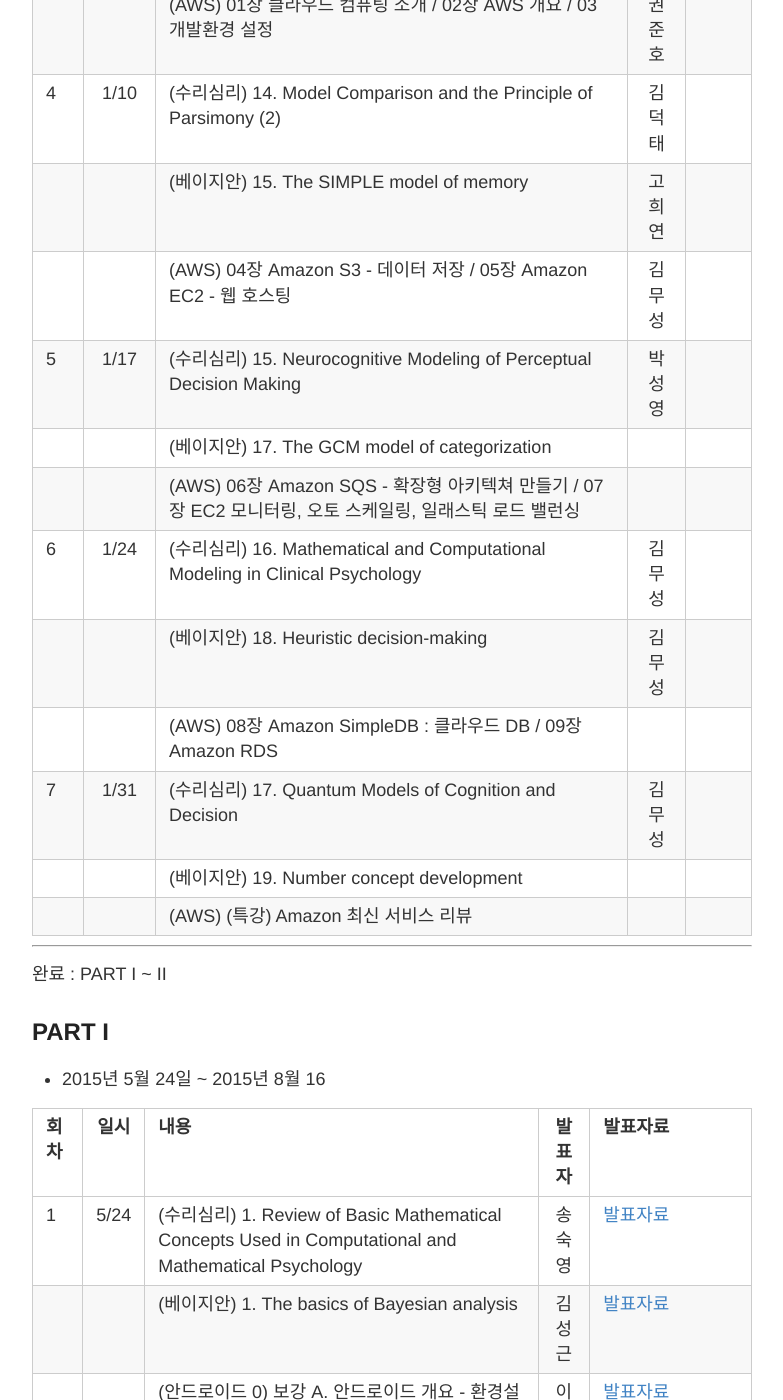
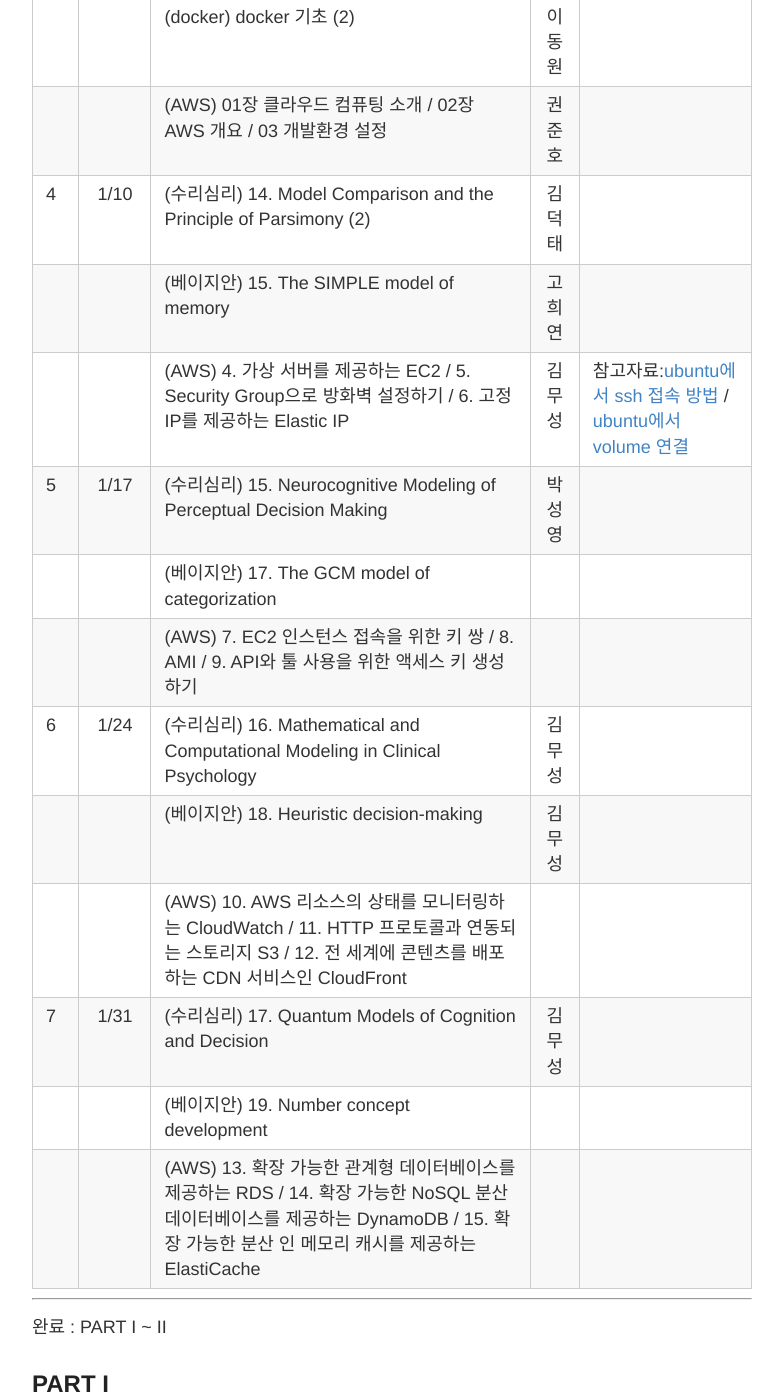
Before and after one commit to psygrammer/coco, a Jekyll site: the page built from _posts/2016-1-9-SCHEDULE.md, in a window 1280 px wide and 1400 px high, scrolled down 1095 px. Shown: the whole window, without its empty margins (248-1031 px from the left). Built offline with Jekyll 4.4.1, drawn with Linux system fonts in a browser that asks for light colours; Markdown is read by kramdown in place of the engine named in the settings; some of the changed text lies outside the part shown.

Commit message:
Update and rename 2016-1-5-SCHEDULE.md to 2016-1-9-SCHEDULE.md

```diff
--- a/_posts/2016-1-5-SCHEDULE.md
+++ b/_posts/2016-1-9-SCHEDULE.md
@@ -9,6 +9,9 @@
 ## PART III
 
 * 2015년 12월 6일 ~
+* 특별한 발표자료 링크가 없다면, docker와 AWS는 저자의 제약 조건에 따라, 아래 교재의 웹 버전 페이지를 그대로 사용함
+  - docker - 가장 빨리 만나는 Docker - http://pyrasis.com/docker.html
+  - AWS - 아마존 웹 서비스를 다루는 기술 - http://pyrasis.com/aws.html
 
 
 | 회차   | 일시   | 내용                                  | 발표자  |              발표자료                    |
@@ -23,16 +26,16 @@
 |   |     |(AWS) 01장 클라우드 컴퓨팅 소개 / 02장 AWS 개요 / 03 개발환경 설정  |권준호 | |
 | 4 | 1/10 |(수리심리) 14. Model Comparison and the Principle of Parsimony (2)   |김덕태 | |
 |   |     |(베이지안) 15. The SIMPLE model of memory  |고희연 | |
-|   |     |(AWS)  04장 Amazon S3 - 데이터 저장 / 05장 Amazon EC2 - 웹 호스팅 |김무성 | |
+|   |     |(AWS)  4. 가상 서버를 제공하는 EC2 / 5. Security Group으로 방화벽 설정하기 / 6. 고정 IP를 제공하는 Elastic IP |김무성 | 참고자료:[ubuntu에서 ssh 접속 방법](http://docs.aws.amazon.com/ko_kr/AWSEC2/latest/UserGuide/TroubleshootingInstancesConnecting.html) / [ubuntu에서 volume 연결](http://docs.aws.amazon.com/ko_kr/AWSEC2/latest/UserGuide/ebs-using-volumes.html)|
 | 5 | 1/17 |(수리심리) 15. Neurocognitive Modeling of Perceptual Decision Making  | 박성영| |
 |   |     |(베이지안) 17. The GCM model of categorization  | | |
-|   |     |(AWS) 06장 Amazon SQS - 확장형 아키텍쳐 만들기 / 07장 EC2 모니터링, 오토 스케일링, 일래스틱 로드 밸런싱 | | |
+|   |     |(AWS)  7. EC2 인스턴스 접속을 위한 키 쌍 /  8. AMI / 9. API와 툴 사용을 위한 액세스 키 생성하기 | | |
 | 6 | 1/24 |(수리심리) 16. Mathematical and Computational Modeling in Clinical Psychology  |김무성 | |
 |   |     |(베이지안) 18. Heuristic decision-making  |김무성 | |
-|   |     |(AWS) 08장 Amazon SimpleDB : 클라우드 DB / 09장 Amazon RDS | | |
+|   |     |(AWS) 10. AWS 리소스의 상태를 모니터링하는 CloudWatch / 11. HTTP 프로토콜과 연동되는 스토리지 S3 / 12. 전 세계에 콘텐츠를 배포하는 CDN 서비스인 CloudFront | | |
 | 7 | 1/31 |(수리심리) 17. Quantum Models of Cognition and Decision  | 김무성| |
 |   |     |(베이지안) 19. Number concept development  | | |
-|   |     |(AWS) (특강) Amazon 최신 서비스 리뷰 | | |
+|   |     |(AWS) 13. 확장 가능한 관계형 데이터베이스를 제공하는 RDS / 14. 확장 가능한 NoSQL 분산 데이터베이스를 제공하는 DynamoDB / 15. 확장 가능한 분산 인 메모리 캐시를 제공하는 ElastiCache | | |
 
 
 -------------
```
